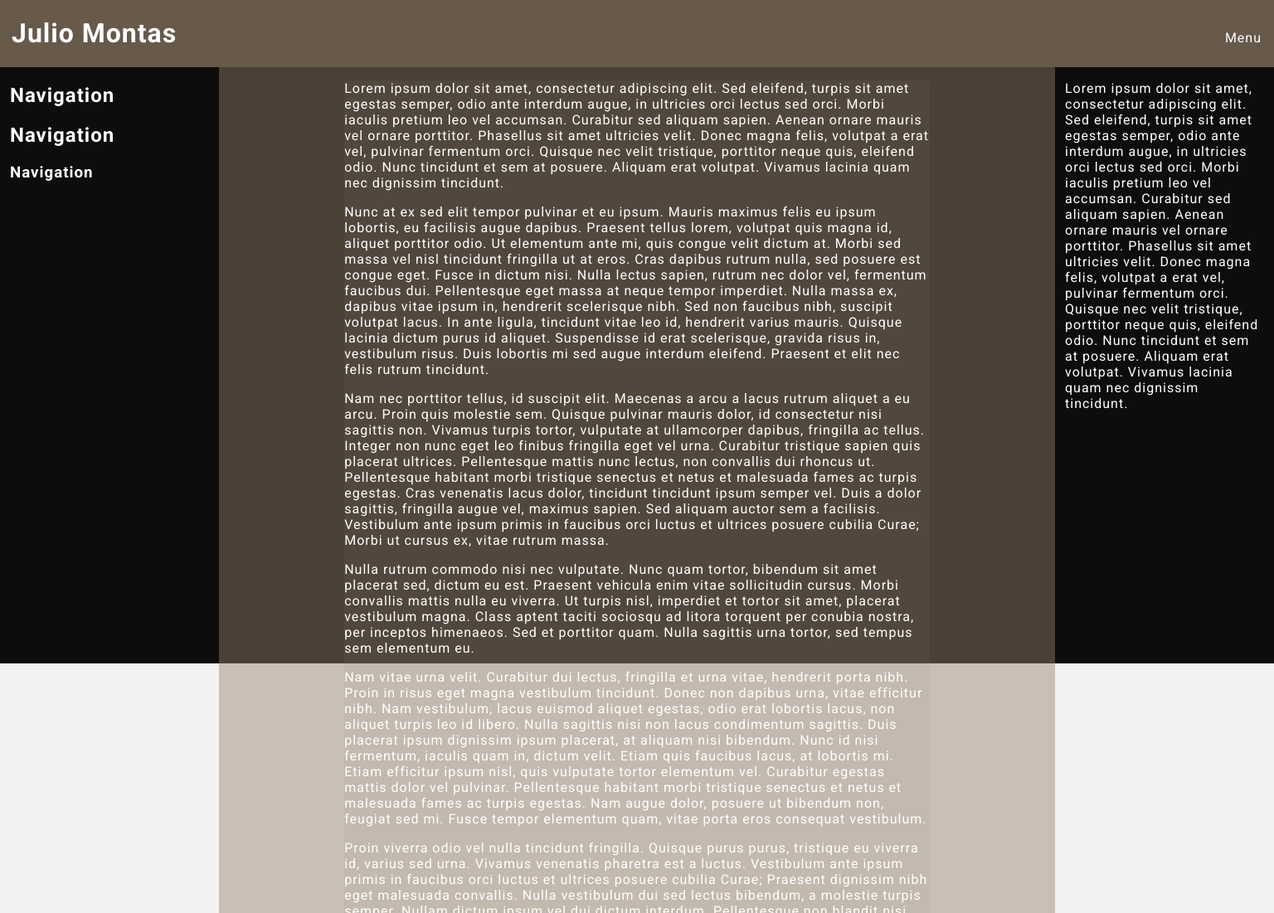
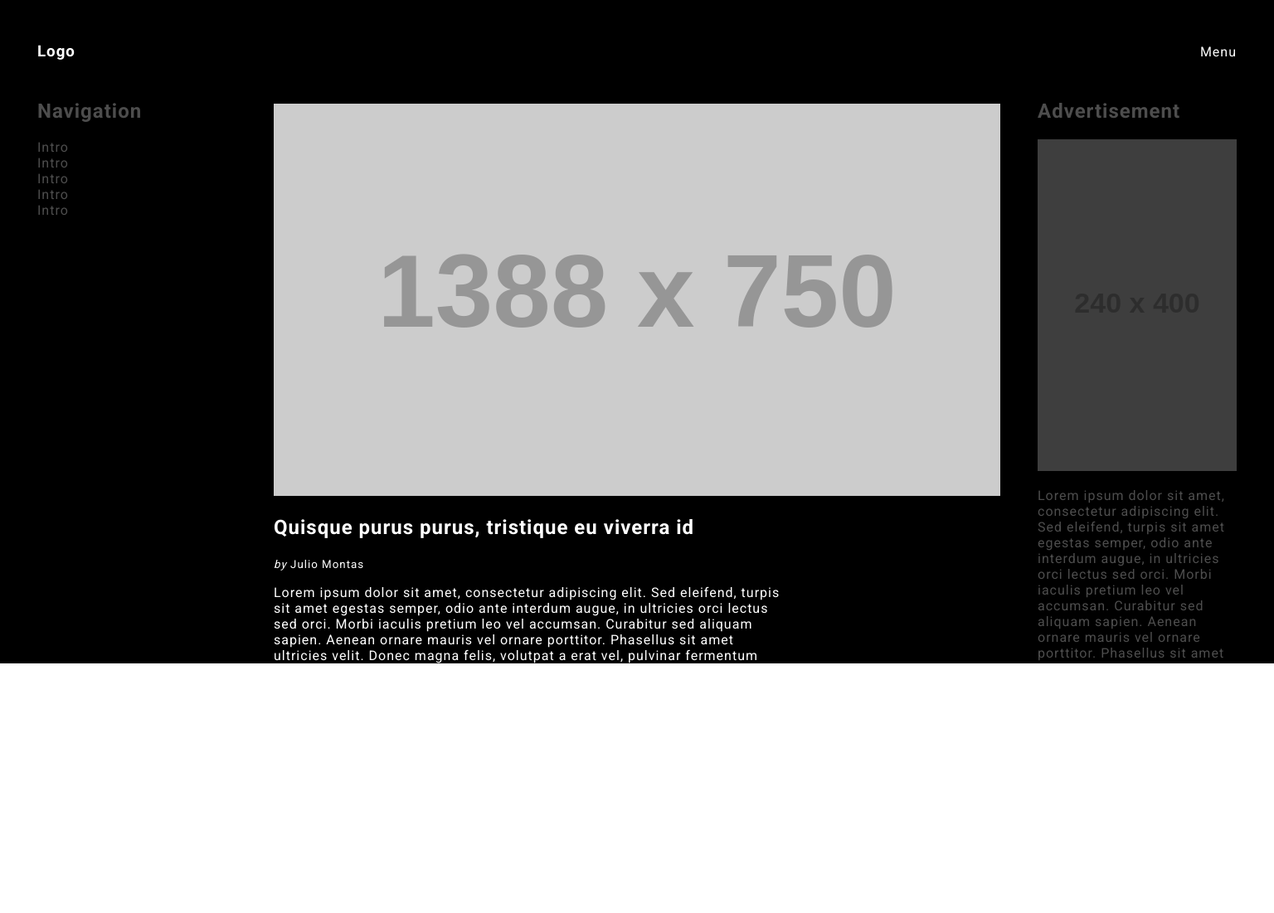
Before and after one commit to JulioMontas/Moving-Stardust-Background, a website: page index.html in a window 1536 px wide. Shown: the top 1101 px of the page at 83% size. Drawn offline with nearby package versions, Linux system fonts and the light colour scheme; placeholder pictures from the web are drawn by us; animation ran at ten frames a second.

Commit message:
Great grid made

```diff
--- a/css/style.css
+++ b/css/style.css
@@ -11,6 +11,9 @@ canvas { width: 100%; height: 100% }
     position: fixed;
     z-index: -1;
 }
+img{
+  max-width: 100%;
+}
 
 a{
   text-decoration: none;
@@ -20,6 +23,12 @@ a{
 a:hover{
   text-decoration: none;
   color: #ccc;
+}
+ul {
+    margin-left: -40px;
+}
+li{
+  list-style: none;
 }
 
 /**
@@ -45,14 +54,14 @@ a:hover{
 
  .HolyGrail-content {
   flex: 1;
-  background: rgba(147, 128, 108, 0.5);
+  /*background: rgba(147, 128, 108, 0.5);*/
 }
 
 .HolyGrail-nav,
 .HolyGrail-ads {
   flex: 0 0 12em; /* 12em is the width of the columns */
   padding: 0 20px;
-  background: rgba(147, 128, 108, 0.1);
+  /*background: rgba(147, 128, 108, 0.1);*/
 }
 
 .HolyGrail-nav {
@@ -73,22 +82,23 @@ a:hover{
 /* Other Stuff */
 .Content-text{
   width: 90%;
-  background: rgba(147, 128, 108, 0.1);
+  /*background: rgba(147, 128, 108, 0.1);*/
   margin: 0 auto;
 }
 
 
-.Top-header{
-  display: flex;
-  justify-content:space-between;
-  align-items:baseline;
-  background: rgba(147, 128, 108, 0.7);
-  position:fixed;
-  width: 100%;
+.Top-header {
+	display: flex;
+	justify-content: space-between;
+	align-items: baseline;
+	/* background: rgba(147, 128, 108, 0.7); */
+	position: fixed;
+	width: 100%;
+	padding: 32px 0px;
 }
 
 .Header-titles {
-    margin-left: 14px;
+    margin-left: 15px;
 }
 .Header-actions {
     margin-right: 15px;
@@ -110,10 +120,13 @@ footer{
   .HolyGrail-body {
     flex-direction: row;
     flex: 1;
+    margin-top: 100px;
   }
   .HolyGrail-content {
     flex: 1;
+    margin-top: 25px;
   }
+
   .HolyGrail-nav, .HolyGrail-ads {
     flex: 0 0 15em; /* 20em is the width of the columns */
     padding: 0 12px;
@@ -132,13 +145,38 @@ footer{
 
 @media (min-width: 1440px) {
 
-  .HolyGrail-nav, .HolyGrail-ads {
+  .HolyGrail-nav,
+  .HolyGrail-ads{
     flex: 0 0 15em; /* 20em is the width of the columns */
-    padding: 0 12px;
+    padding: 0 45px;
   }
+
+  .HolyGrail-nav,
+  .HolyGrail-ads,
+  .Top-header,
+  footer{
+    opacity: 0.3;
+  }
+
+  .HolyGrail-nav:hover,
+  .HolyGrail-ads:hover,
+  .Top-header:hover,
+  footer:hover{
+    opacity: 1;
+  }
+
   .Content-text{
     width: 70%;
+    margin: 0;
   }
+
+  .Header-titles {
+      margin-left: 45px;
+  }
+  .Header-actions {
+      margin-right: 45px;
+  }
+
 
 }
 
@@ -147,4 +185,5 @@ footer{
   .HolyGrail-nav, .HolyGrail-ads {
     flex: 0 0 20em; /* 20em is the width of the columns */
   }
+
 }
--- a/index.html
+++ b/index.html
@@ -14,25 +14,18 @@
 
     <header>
 		  <div class="Top-header" role="banner">
-
-			  <div class="Header-titles">
-			    <h1 class="Header-title"><a href="#">Julio Montas</a></h1>
-			  </div>
-
-			  <div class="Header-actions">
-			  	<a class="Header-button" href="#">Menu</a>
-			  </div>
-
+			  <div class="Header-titles"><h3 class="Header-title"><a href="#">Logo</a></h3></div>
+			  <div class="Header-actions"><a class="Header-button" href="#">Menu</a></div>
 	    </div>
 		</header>
-
-
-
 
     <div class="HolyGrail-body">
 
     	<main class="HolyGrail-content">
+				<img src="https://dummyimage.com/1388x750/fff/000.png" alt="">
 				<div class="Content-text">
+					<h2>Quisque purus purus, tristique eu viverra id</h2>
+					<small><em>by </em><a href="#">Julio Montas</a></small>
 				  <p>Lorem ipsum dolor sit amet, consectetur adipiscing elit. Sed eleifend, turpis sit amet egestas semper, odio ante interdum augue, in ultricies orci lectus sed orci. Morbi iaculis pretium leo vel accumsan. Curabitur sed aliquam sapien. Aenean ornare mauris vel ornare porttitor. Phasellus sit amet ultricies velit. Donec magna felis, volutpat a erat vel, pulvinar fermentum orci. Quisque nec velit tristique, porttitor neque quis, eleifend odio. Nunc tincidunt et sem at posuere. Aliquam erat volutpat. Vivamus lacinia quam nec dignissim tincidunt.</p>
   				<p>Nunc at ex sed elit tempor pulvinar et eu ipsum. Mauris maximus felis eu ipsum lobortis, eu facilisis augue dapibus. Praesent tellus lorem, volutpat quis magna id, aliquet porttitor odio. Ut elementum ante mi, quis congue velit dictum at. Morbi sed massa vel nisl tincidunt fringilla ut at eros. Cras dapibus rutrum nulla, sed posuere est congue eget. Fusce in dictum nisi. Nulla lectus sapien, rutrum nec dolor vel, fermentum faucibus dui. Pellentesque eget massa at neque tempor imperdiet. Nulla massa ex, dapibus vitae ipsum in, hendrerit scelerisque nibh. Sed non faucibus nibh, suscipit volutpat lacus. In ante ligula, tincidunt vitae leo id, hendrerit varius mauris. Quisque lacinia dictum purus id aliquet. Suspendisse id erat scelerisque, gravida risus in, vestibulum risus. Duis lobortis mi sed augue interdum eleifend. Praesent et elit nec felis rutrum tincidunt.</p>
   				<p>Nam nec porttitor tellus, id suscipit elit. Maecenas a arcu a lacus rutrum aliquet a eu arcu. Proin quis molestie sem. Quisque pulvinar mauris dolor, id consectetur nisi sagittis non. Vivamus turpis tortor, vulputate at ullamcorper dapibus, fringilla ac tellus. Integer non nunc eget leo finibus fringilla eget vel urna. Curabitur tristique sapien quis placerat ultrices. Pellentesque mattis nunc lectus, non convallis dui rhoncus ut. Pellentesque habitant morbi tristique senectus et netus et malesuada fames ac turpis egestas. Cras venenatis lacus dolor, tincidunt tincidunt ipsum semper vel. Duis a dolor sagittis, fringilla augue vel, maximus sapien. Sed aliquam auctor sem a facilisis. Vestibulum ante ipsum primis in faucibus orci luctus et ultrices posuere cubilia Curae; Morbi ut cursus ex, vitae rutrum massa.</p>
@@ -61,13 +54,29 @@
 			</main>
 
     	<nav class="HolyGrail-nav">
-				<h1>Navigation</h1>
-				<h2>Navigation</h1>
-				<h3>Navigation</h1>
+				<h2>Navigation</h2>
+				<ul>
+					<li><a href="#">Intro</a></li>
+					<li><a href="#">Intro</a></li>
+					<li><a href="#">Intro</a></li>
+					<li><a href="#">Intro</a></li>
+					<li><a href="#">Intro</a></li>
+				</ul>
 			</nav>
 
     	<aside class="HolyGrail-ads">
+				<h2>Advertisement</h2>
+				<img src="https://dummyimage.com/240x400/fff/000.png" alt="">
 				<p>Lorem ipsum dolor sit amet, consectetur adipiscing elit. Sed eleifend, turpis sit amet egestas semper, odio ante interdum augue, in ultricies orci lectus sed orci. Morbi iaculis pretium leo vel accumsan. Curabitur sed aliquam sapien. Aenean ornare mauris vel ornare porttitor. Phasellus sit amet ultricies velit. Donec magna felis, volutpat a erat vel, pulvinar fermentum orci. Quisque nec velit tristique, porttitor neque quis, eleifend odio. Nunc tincidunt et sem at posuere. Aliquam erat volutpat. Vivamus lacinia quam nec dignissim tincidunt.</p>
+				<nav>
+					<ul>
+						<li><a href="#">Intro</a></li>
+						<li><a href="#">Intro</a></li>
+						<li><a href="#">Intro</a></li>
+						<li><a href="#">Intro</a></li>
+						<li><a href="#">Intro</a></li>
+					</ul>
+				</nav>
 			</aside>
 
     </div>
@@ -83,7 +92,7 @@
 			</span> -->
 			<div class="Footer-credits">
 				<span class="Footer-credit">Website Name © 2017</span>
-				<span class="Footer-credit">Created and build by <a href="#">Julio Montas</a>.</span>
+				<!-- <span class="Footer-credit">Created and build by <a href="#">Julio Montas</a>.</span> -->
 			</div>
 		</footer>
 
```
Also changed, not shown: 1 other file. Lines whose indentation alone changed are shown as unchanged.
